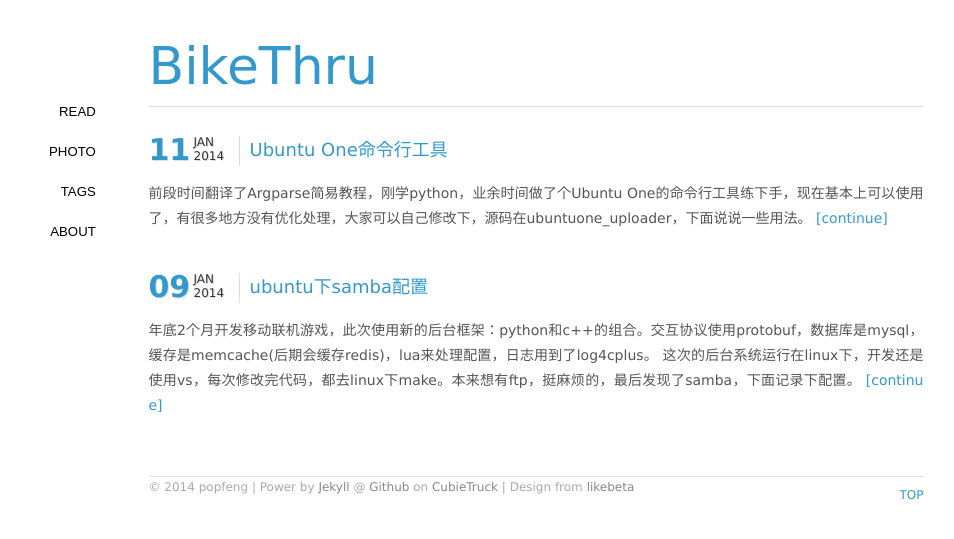
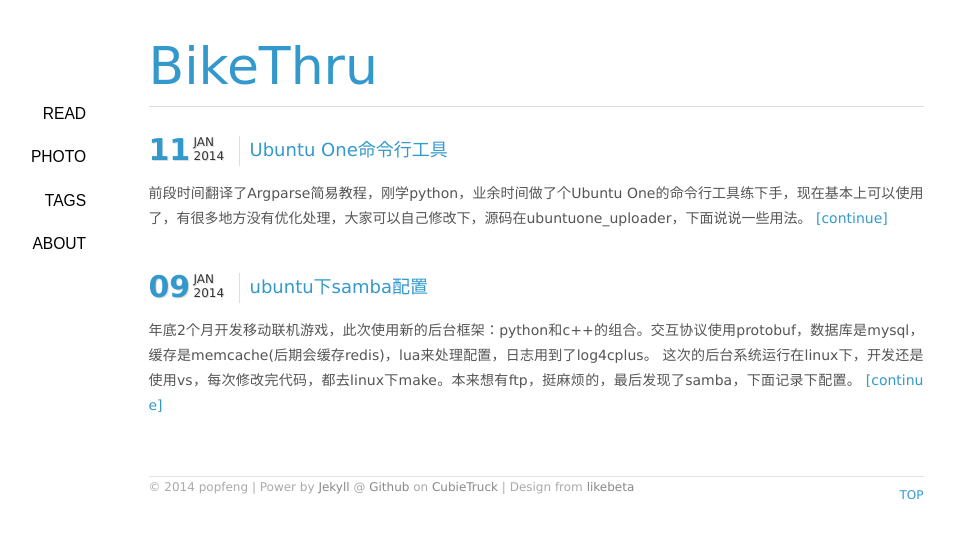
Before and after one commit to bikekoala/bikethru.com, a Jekyll site: the page built from index.html, in a window 1280 px wide. Shown: the top 539 px of the page, without its empty margins (104-1058 px from the left). Built offline with Jekyll 4.4.1, drawn with Linux system fonts in a browser that asks for light colours; nearby versions of some CDN libraries; some web fonts are replaced; Markdown is read by kramdown in place of the engine named in the settings.

Commit message:
resize nav title font

```diff
--- a/_includes/header.html
+++ b/_includes/header.html
@@ -2,7 +2,7 @@
 			<header id="title">
 				<h1><a href="{{site.url}}">{{site.title}}</a></h1>
 			</header>
-            <nav id="menu">
+            <nav id="nav">
                 <span{% if page.read %} class="current"{% endif %}><a href="{{site.url}}/read">Read</a></span>
                 <span{% if page.photo %} class="current"{% endif %}><a href="{{site.url}}/photo">Photo</a></span>
                 <span{% if page.read %} class="current"{% endif %}><a href="{{site.url}}/tags">Tags</a></span>
--- a/media/css/style.css
+++ b/media/css/style.css
@@ -174,21 +174,23 @@ form,embed {
     color:#55bbee;
 }
 
-#menu {
+#nav {
     float:left;
     width:9em;
     margin-left:-12em;
-    font-size:1.1em;
+    font-size:1.3em;
     text-align:right;
     text-transform:uppercase;
     font-family: 'Electrolize',sans-serif;
 }
-#menu a{
+
+#nav a{
     display:block;
     padding:.7em 1em;
     color: black;
 }
-#menu a:hover{
+
+#nav a:hover{
     background-color:#ff0000;
     text-decoration:none;
     color:#f9f9f9;
```
